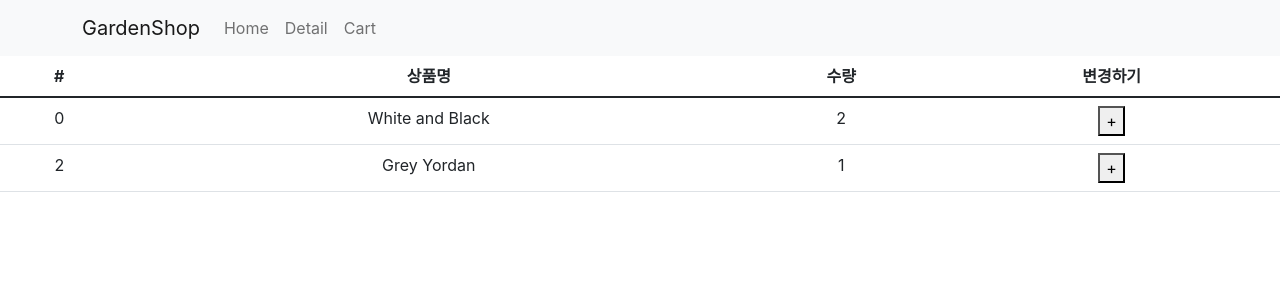
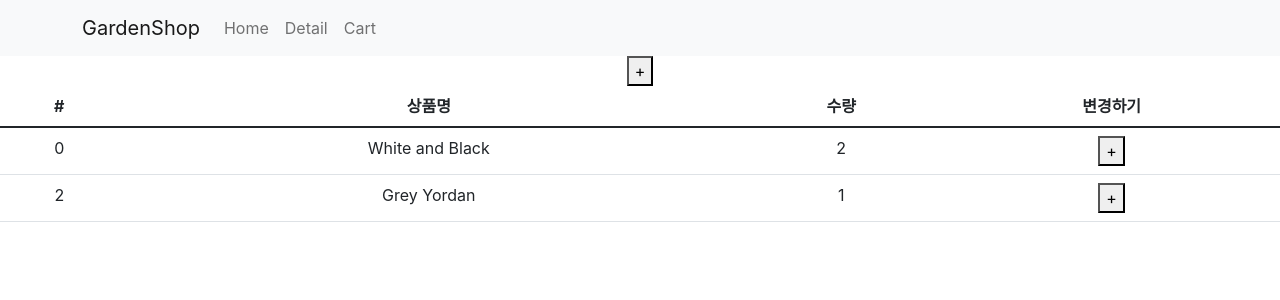
Before and after one commit to dhwiwwx/React-shopping-mall, a React (Create React App) app in the folder shop/: page /cart in a window 1280 px wide. Shown: the top 300 px of the page. Built offline with nearby package versions, Linux system fonts and the light colour scheme.

Commit message:
useMemo Study

```diff
--- a/shop/src/pages/Cart.js
+++ b/shop/src/pages/Cart.js
@@ -1,18 +1,24 @@
+import { memo, useMemo, useState } from 'react';
 import { Table } from 'react-bootstrap';
 import { useDispatch, useSelector } from 'react-redux';
 import Store from '../Store';
 import { addCount } from '../Store';
 import { changeName, increase } from '../Store/userSlice';
 
+function Memo (){
+    return
+}
+
 function Cart() {
-
+    let result = useMemo(()=>{return Memo()},[])
     let state = useSelector((state) => state)
     let dispatch = useDispatch()
-
+    let [count,setCount] = useState(0);
 
     return (
         <div>
 
+            <button onClick={()=>{setCount(count+1)}}>+</button>
             <Table>
                 <thead>
                     <tr>
```
